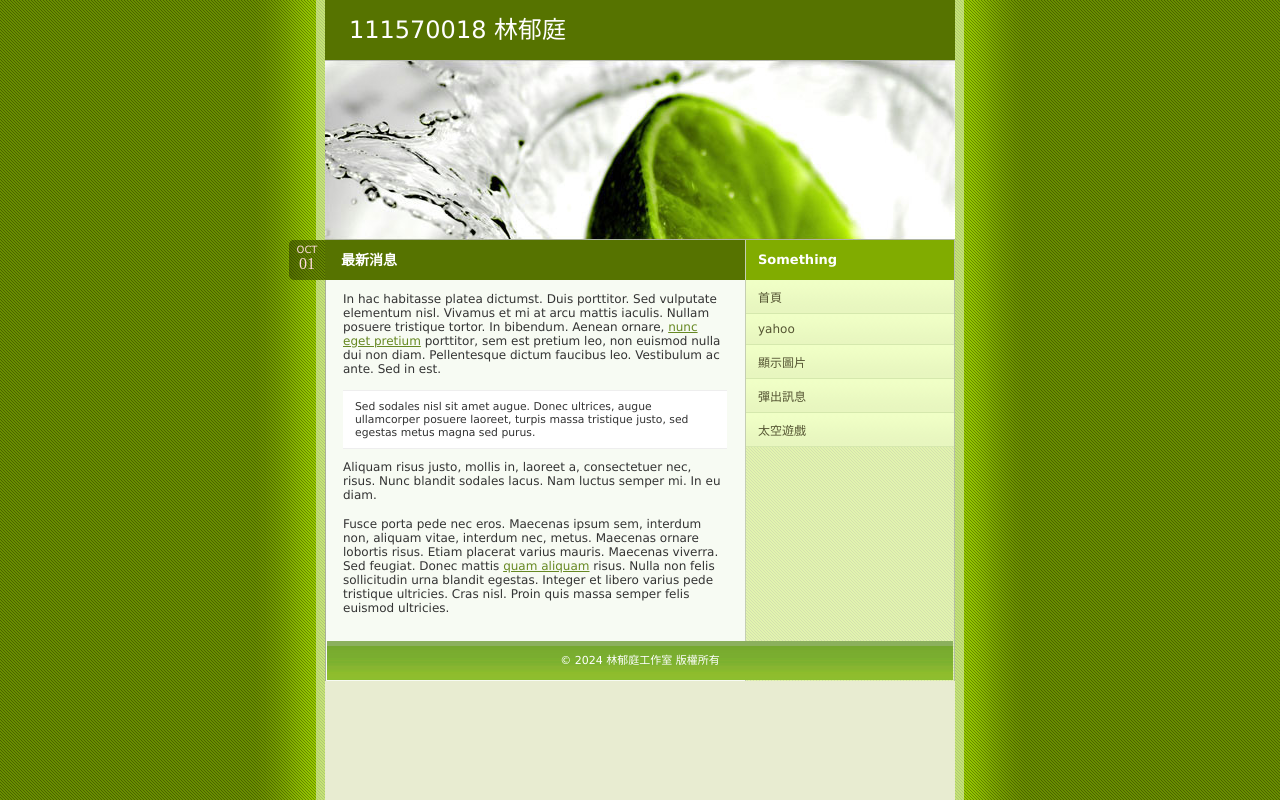
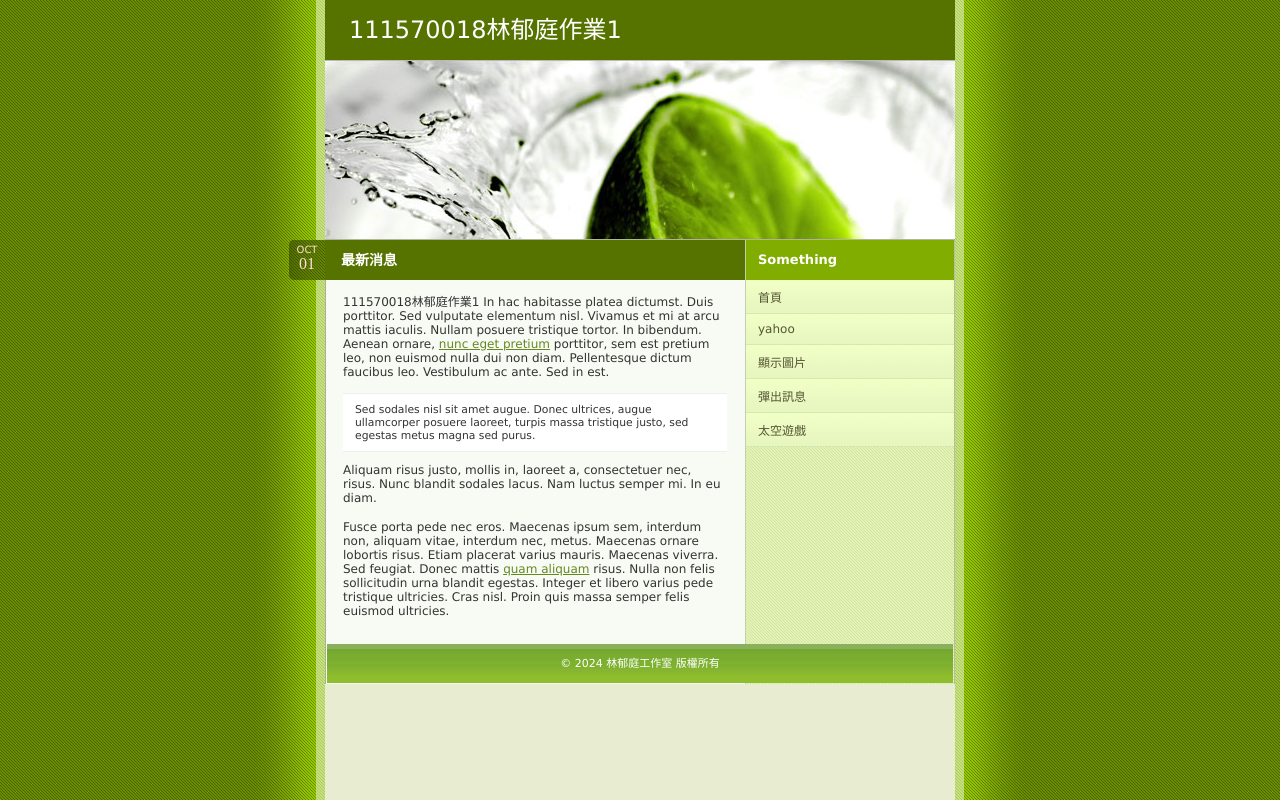
Before and after one commit to YuTing031014/hw1, a plain HTML site: page index.html in a window 1280 px wide. Drawn offline with Linux system fonts and the light colour scheme.

Commit message:
Update index.html

```diff
--- a/index.html
+++ b/index.html
@@ -9,7 +9,7 @@
 <meta name="keywords" content="keywords"/>
 <meta name="author" content="author"/>
 <link rel="stylesheet" type="text/css" href="default.css" media="screen"/>
-<title>111570018 林郁庭</title>
+<title>111570018林郁庭作業1</title>
 </head>
 
 <body>
@@ -17,7 +17,7 @@
 <div class="container">
 
 	<div class="top">
-		<a href="index.html"><span>111570018 林郁庭</span></a>
+		<a href="index.html"><span>111570018林郁庭作業1</span></a>
 	</div>
 
 	<div class="header"></div>
@@ -33,11 +33,11 @@
 
 			<div class="content">
 
-				<h1>最新消息</h1>
+				<h1>最新消息 </h1>
 
 				<div class="body">
 
-					<p>In hac habitasse platea dictumst. Duis porttitor. Sed vulputate elementum nisl. Vivamus et mi at arcu mattis iaculis. Nullam posuere tristique tortor. In bibendum. Aenean ornare, <a href="index.html">nunc eget pretium</a> porttitor, sem est pretium leo, non euismod nulla dui non diam. Pellentesque dictum faucibus leo. Vestibulum ac ante. Sed in est.</p>
+					<p>111570018林郁庭作業1 In hac habitasse platea dictumst. Duis porttitor. Sed vulputate elementum nisl. Vivamus et mi at arcu mattis iaculis. Nullam posuere tristique tortor. In bibendum. Aenean ornare, <a href="index.html">nunc eget pretium</a> porttitor, sem est pretium leo, non euismod nulla dui non diam. Pellentesque dictum faucibus leo. Vestibulum ac ante. Sed in est.</p>
 
 					<blockquote><p>Sed sodales nisl sit amet augue. Donec ultrices, augue ullamcorper posuere laoreet, turpis massa tristique justo, sed egestas metus magna sed purus.</p></blockquote>
 
```
